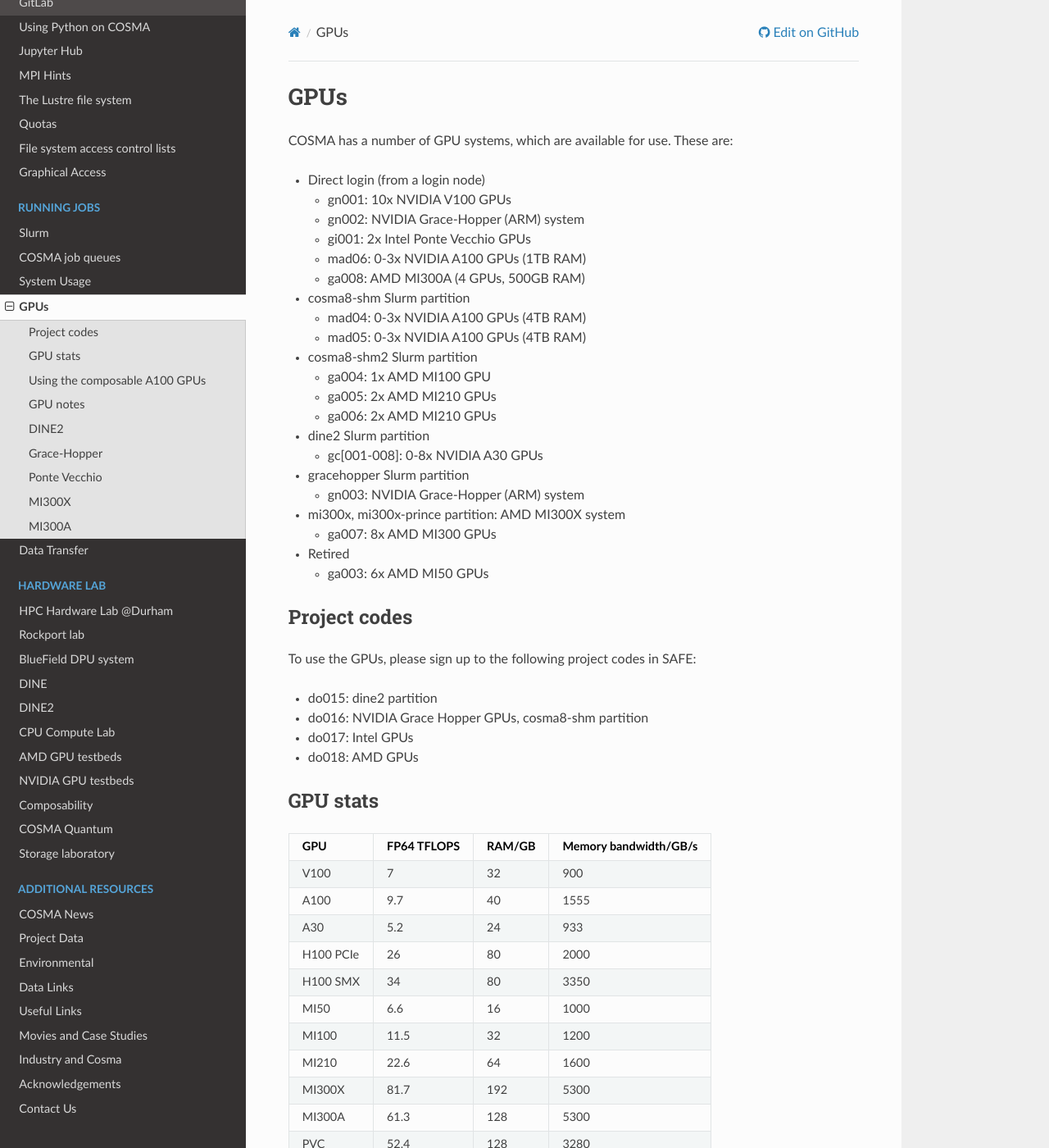
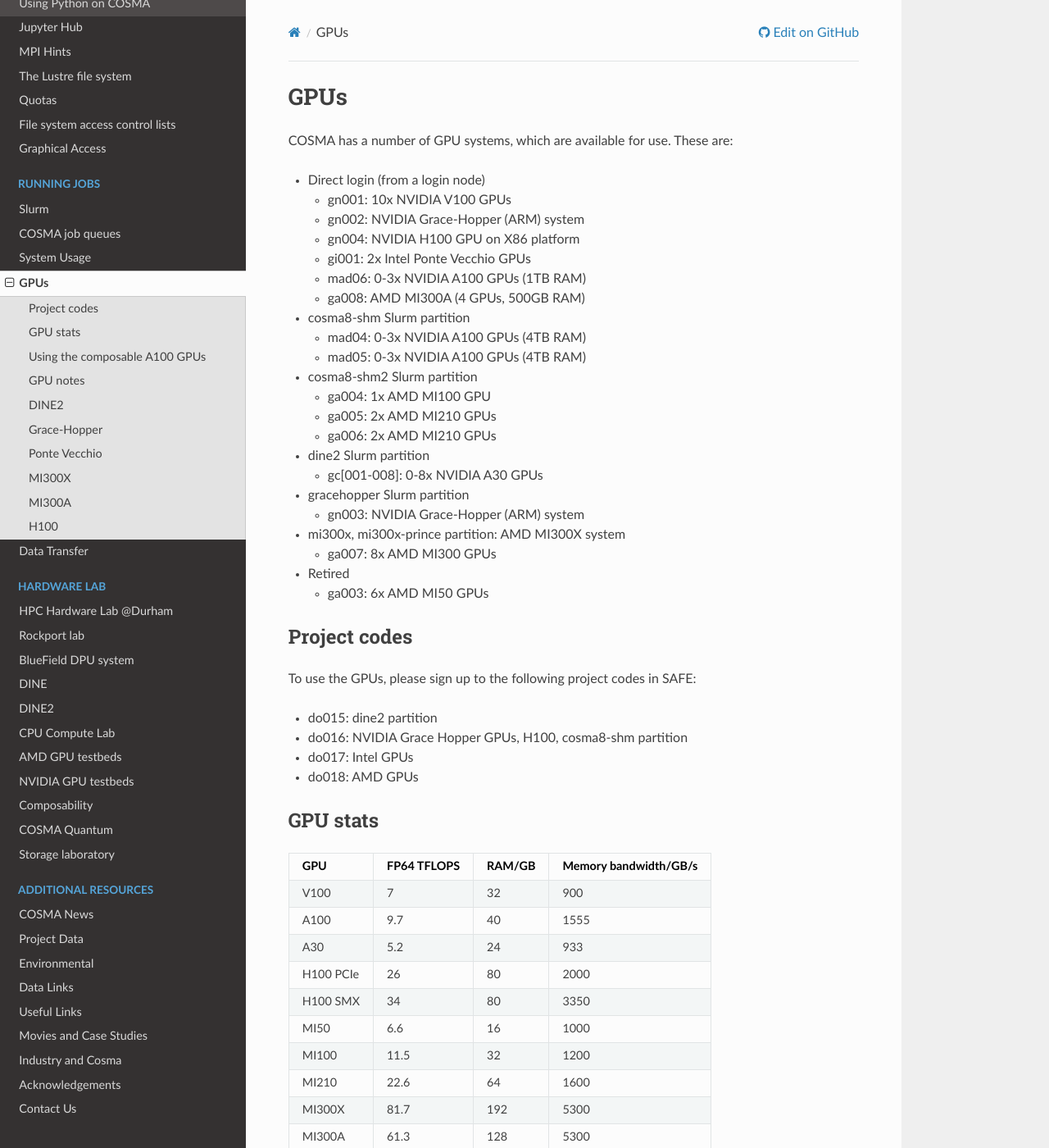
Before and after one commit to agb32/cosmadoc, a Sphinx documentation site: the page built from docs/source/gpu.md, in a window 1280 px wide and 1400 px high. Shown: the whole window at 82% size. Built offline with Sphinx 7.4.7 and the Read the Docs theme 3.1.0, drawn with Linux system fonts in a browser that asks for light colours; some of the changed text lies outside the part shown.

Commit message:
added h100

```diff
--- a/docs/source/gpu.md
+++ b/docs/source/gpu.md
@@ -5,6 +5,7 @@
 * Direct login (from a login node)
   * gn001: 10x NVIDIA V100 GPUs
   * gn002: NVIDIA Grace-Hopper (ARM) system
+  * gn004: NVIDIA H100 GPU on X86 platform
   * gi001: 2x Intel Ponte Vecchio GPUs
   * mad06: 0-3x NVIDIA A100 GPUs (1TB RAM)
   * ga008: AMD MI300A (4 GPUs, 500GB RAM)
@@ -29,7 +30,7 @@
 To use the GPUs, please sign up to the following project codes in SAFE:
 
 - do015: dine2 partition
-- do016: NVIDIA Grace Hopper GPUs, cosma8-shm partition
+- do016: NVIDIA Grace Hopper GPUs, H100, cosma8-shm partition
 - do017: Intel GPUs
 - do018: AMD GPUs
 
@@ -105,3 +106,7 @@
 Any codes currently using CUDA will need to be HIP-ified by running the hipify script provided as part of ROCm.  Fine tuning may be necessary to optimise performance.
 
 The MI300A is an APU: The GPU and CPU are part of the same silicon, and share the same physical RAM.  Therefore, memory copies between CPU and GPU are not necessary, which can significantly improve performance for many applications, and make it highly appropriate for some codes which cannot easily be ported to more traditional GPU architectures.
+
+## H100
+
+There is a single PCIe-based NVIDIA H100 GPU with an X86 (Intel) host, which is available for direct ssh.
```
